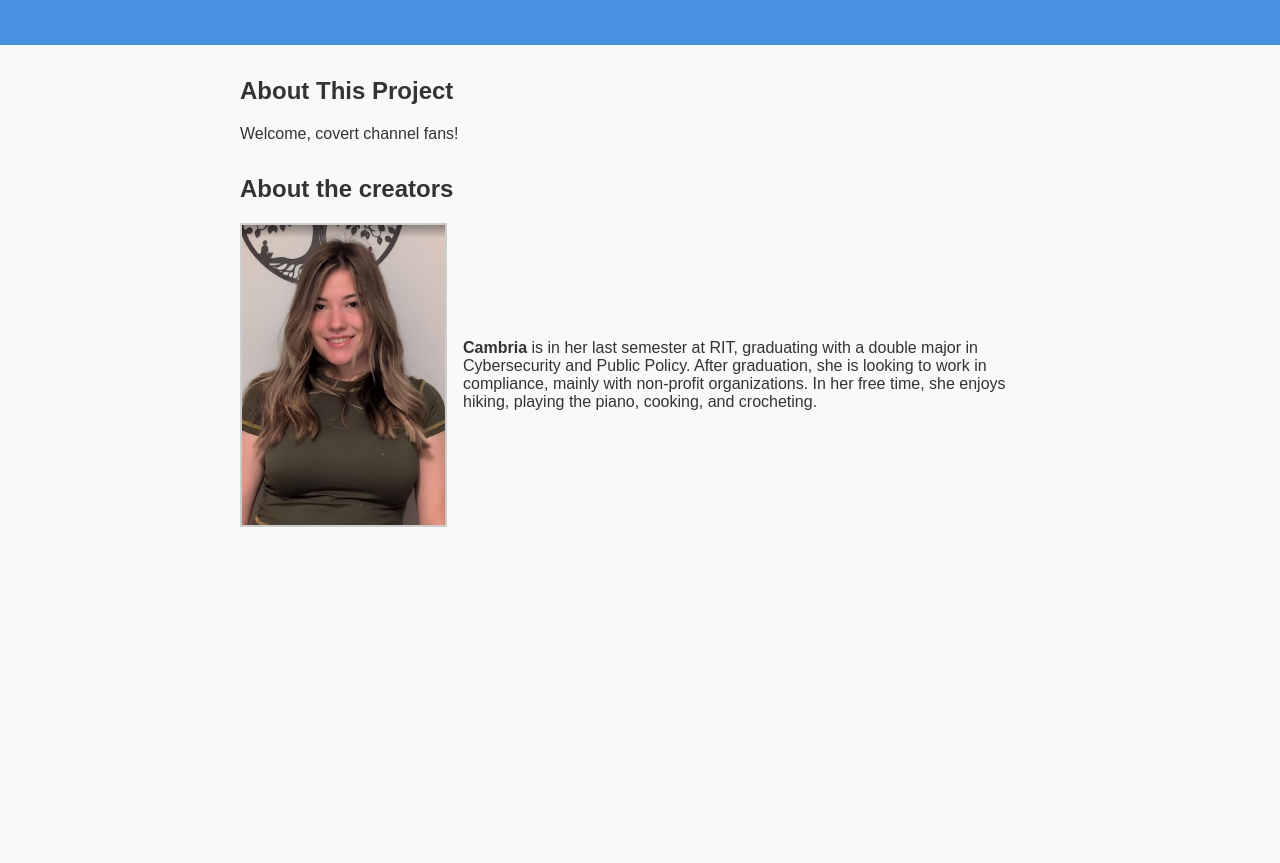
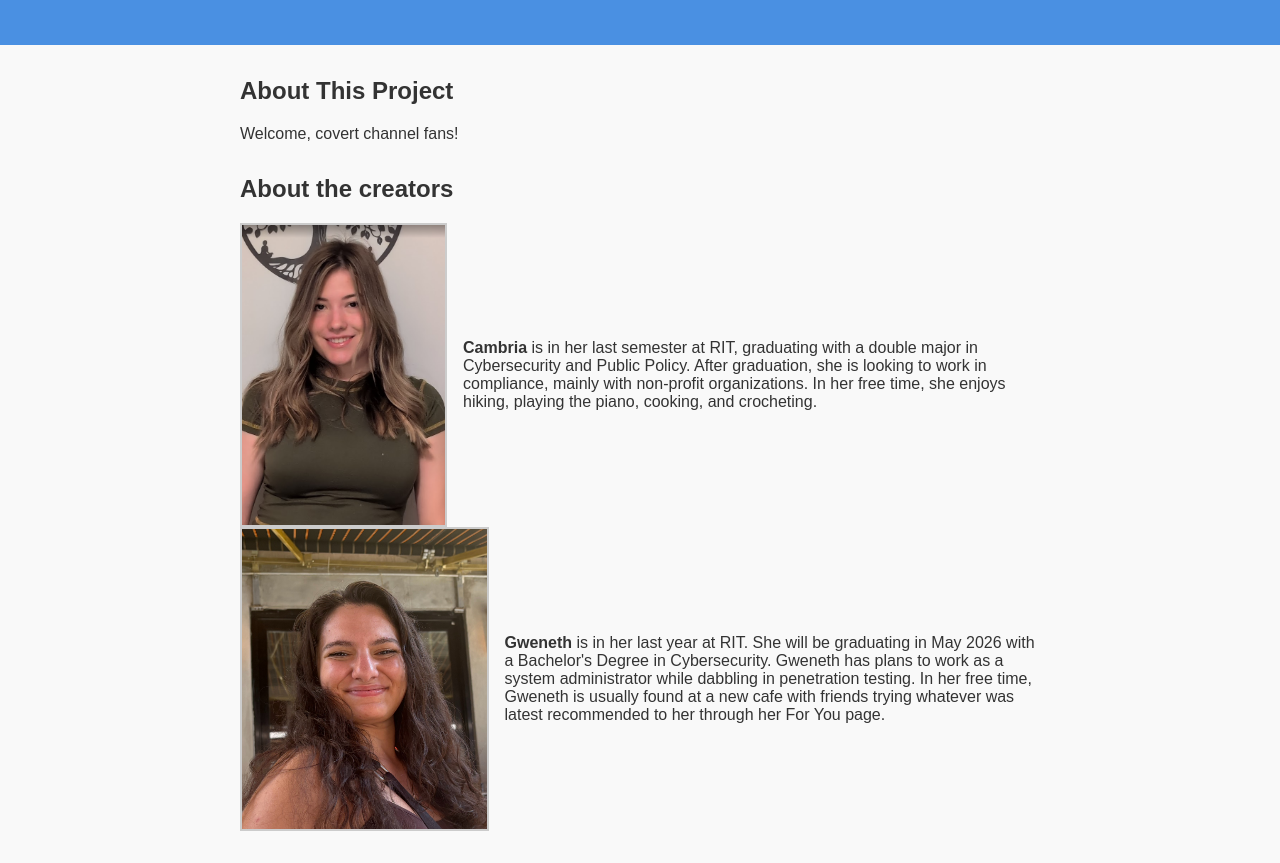
Before and after one commit to team2covertchannels/scavenger-hunt-project, a plain HTML site: page index.html in a window 1280 px wide. Shown: the part 133-996 px from the top of the page. Before the commit the page ends 800 px from the top, so only its background shows below. Drawn offline with Linux system fonts and the light colour scheme.

Commit message:
Added Gwen’s About Me

```diff
--- a/index.html
+++ b/index.html
@@ -61,9 +61,15 @@
     <section id="author">
       <h2>About the creators</h2>
       <div class="creator">
-        <img src="cambria.png" alt="creator photo" />
+        <img src="cambria.png" alt="Cambria's photo" />
         <div>
           <p><strong>Cambria</strong> is in her last semester at RIT, graduating with a double major in Cybersecurity and Public Policy. After graduation, she is looking to work in compliance, mainly with non-profit organizations. In her free time, she enjoys hiking, playing the piano, cooking, and crocheting.</p>
+        </div>
+      </div>
+      <div class="creator">
+        <img src="IMG_0059.jpeg" alt="Gweneth's photo" />
+        <div>
+          <p><strong>Gweneth</strong> is in her last year at RIT. She will be graduating in May 2026 with a Bachelor's Degree in Cybersecurity. Gweneth has plans to work as a system administrator while dabbling in penetration testing. In her free time, Gweneth is usually found at a new cafe with friends trying whatever was latest recommended to her through her For You page. </p>
         </div>
       </div>
     </section>
```
